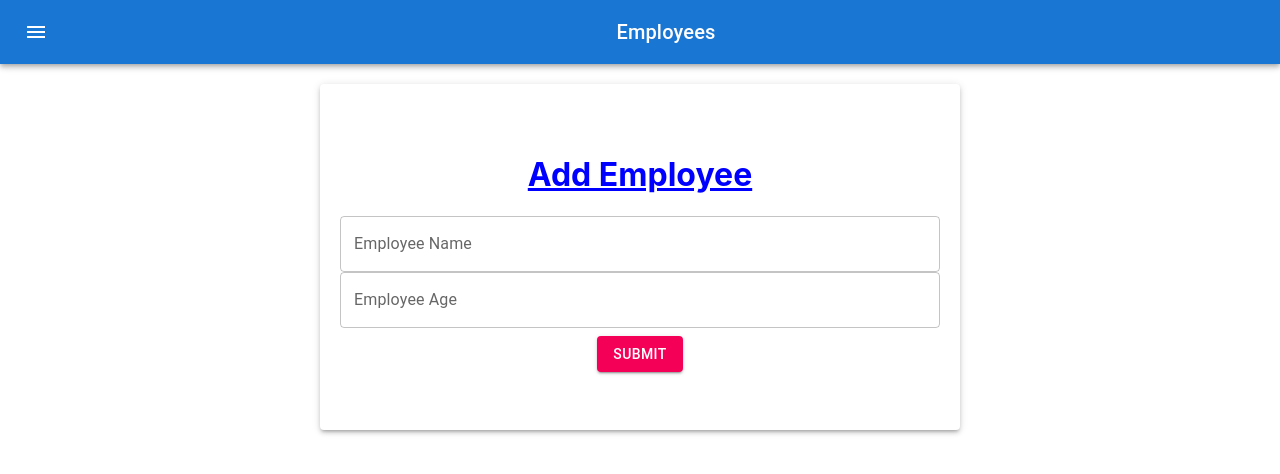
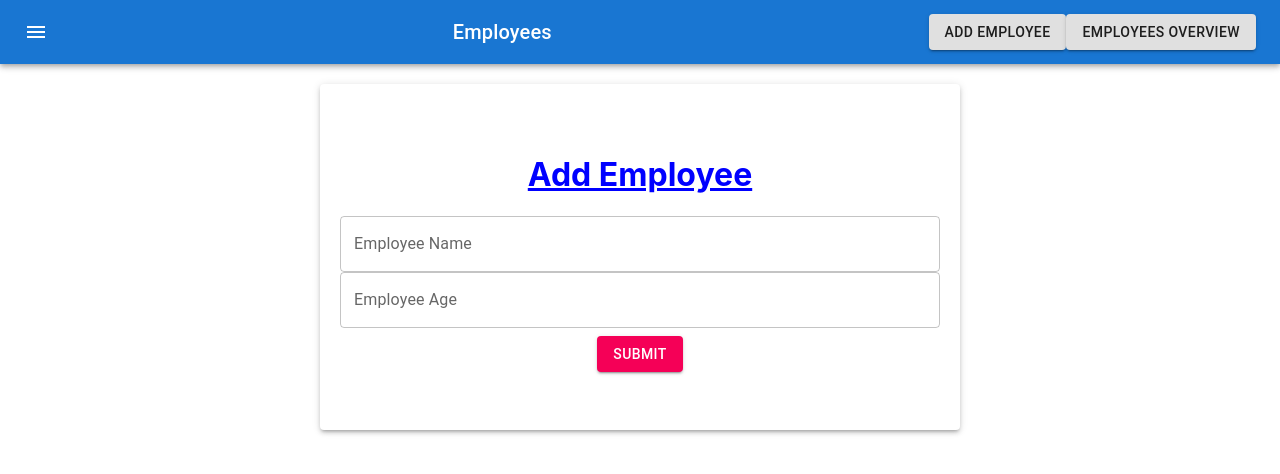
Before and after one commit to rastoliska25/reactApplication, a React (Create React App) app: page /addEmployee in a window 1280 px wide. Shown: the top 474 px of the page. Built offline with nearby package versions, Linux system fonts and the light colour scheme.

Commit message:
employee name + age

```diff
--- a/package.json
+++ b/package.json
@@ -11,7 +11,9 @@
     "@testing-library/jest-dom": "^5.16.5",
     "@testing-library/react": "^13.4.0",
     "@testing-library/user-event": "^13.5.0",
+    "bootstrap": "^5.2.1",
     "react": "^18.2.0",
+    "react-bootstrap": "^2.5.0",
     "react-dom": "^18.2.0",
     "react-icons": "^4.4.0",
     "react-router-dom": "^6.4.1",
--- a/src/App.js
+++ b/src/App.js
@@ -11,6 +11,7 @@ function App() {
 
       <Appbar />
 
+
       <Routes>
         <Route path='/addEmployee' element={<Employee />}/>
         <Route path='/employees' element={<Employees />}/>
--- a/src/components/Appbar.js
+++ b/src/components/Appbar.js
@@ -7,6 +7,8 @@ import IconButton from '@mui/material/IconButton';
 import Typography from '@mui/material/Typography';
 import InputBase from '@mui/material/InputBase';
 import MenuIcon from '@mui/icons-material/Menu';
+import {Button} from '@material-ui/core';
+import { useNavigate } from "react-router-dom";
 
 const Search = styled('div')(({ theme }) => ({
   position: 'relative',
@@ -51,6 +53,19 @@ const StyledInputBase = styled(InputBase)(({ theme }) => ({
 }));
 
 export default function Appbar() {
+
+  let navigate = useNavigate();
+  const employeesOverview = () =>{
+    let path = `/employees`;
+    navigate(path);
+  }
+
+  const addEmployee = () =>{
+    let path = `/addEmployee`;
+    navigate(path);
+  }
+
+
   return (
     <Box sx={{ flexGrow: 1 }}>
       <AppBar position="static">
@@ -72,6 +87,13 @@ export default function Appbar() {
           >
             Employees
           </Typography>
+
+          <Button variant="contained" color="#d5e1df" onClick={addEmployee}>
+            Add Employee
+          </Button>
+          <Button variant="contained" color="#d5e1df" onClick={employeesOverview}>
+            Employees overview
+          </Button>
         </Toolbar>
       </AppBar>
     </Box>
```
Also changed, not shown: 1 other file (tests, documents, lock files or other folders).
